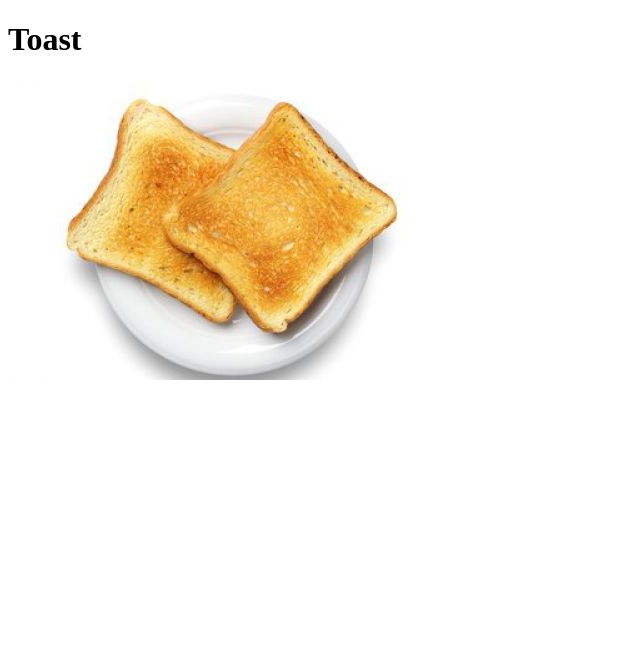
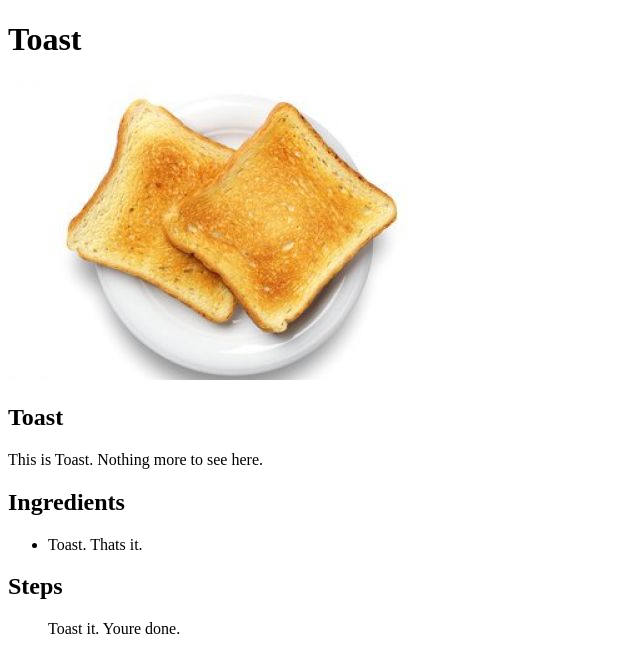
Before and after one commit to vasygo/odin-recipes, a plain HTML site: page recipes/toast.html in a window 1280 px wide. Shown: the whole page, without its empty margins (0-640 px from the left). Drawn offline with Linux system fonts and the light colour scheme.

Commit message:
addes Description, Ingredients and Steps to toast.html

```diff
--- a/recipes/toast.html
+++ b/recipes/toast.html
@@ -9,5 +9,13 @@
     <h1>Toast</h1>
     <p></p>
     <img src="../img/toast.jpg" alt="an image of a piece of toast">
+    <p><h2><strong>Toast</strong></h2></p>
+    <p>This is Toast. Nothing more to see here.</p>
+    <p></p>
+    <p><h2>Ingredients</h2></p>
+    <p><ul><li>Toast. Thats it.</li></ul></p>
+    <p></p>
+    <p><h2>Steps</h2></p>
+    <p><ol>Toast it. Youre done.</ol></p>
 </body>
 </html>
```
